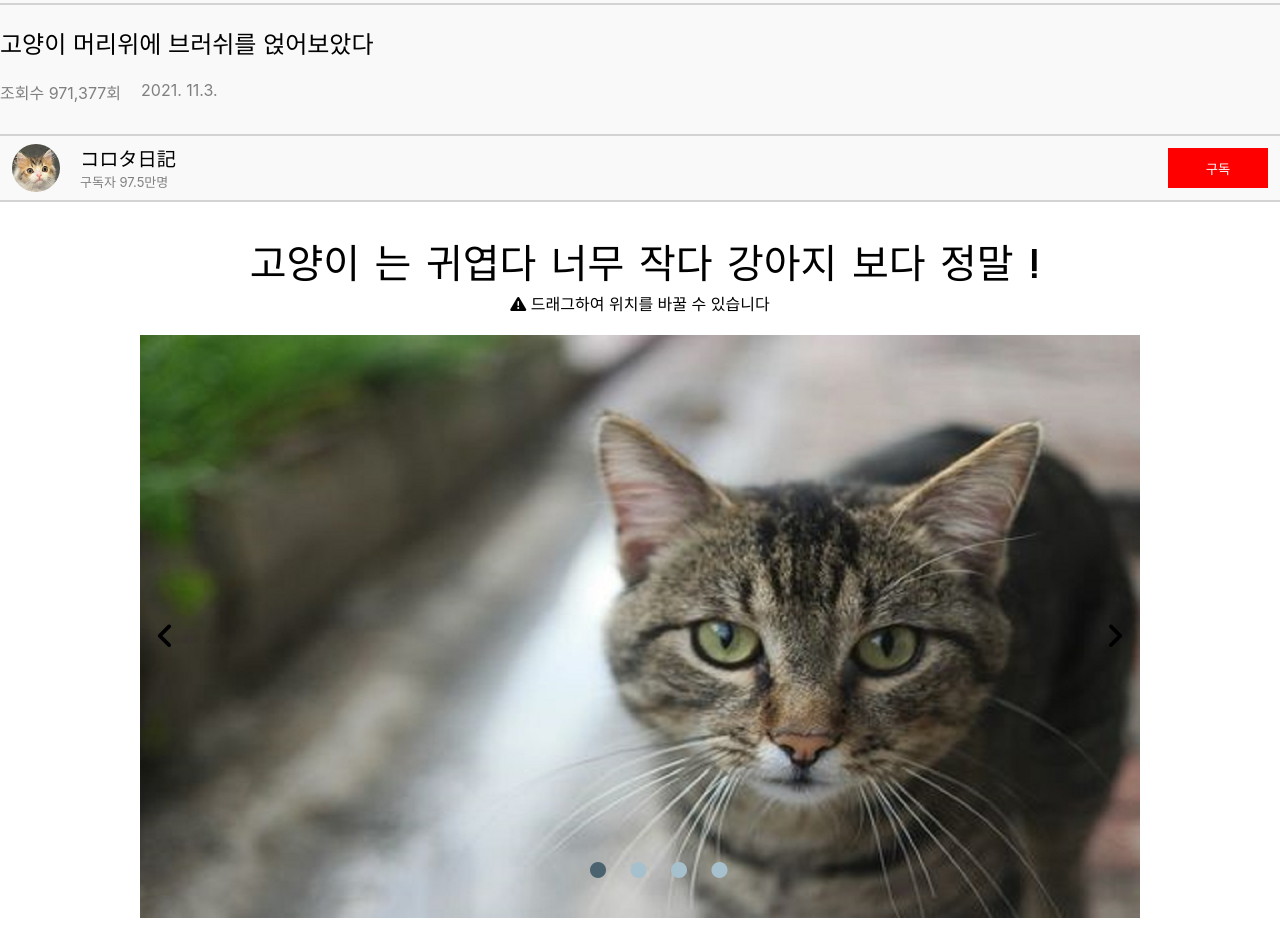
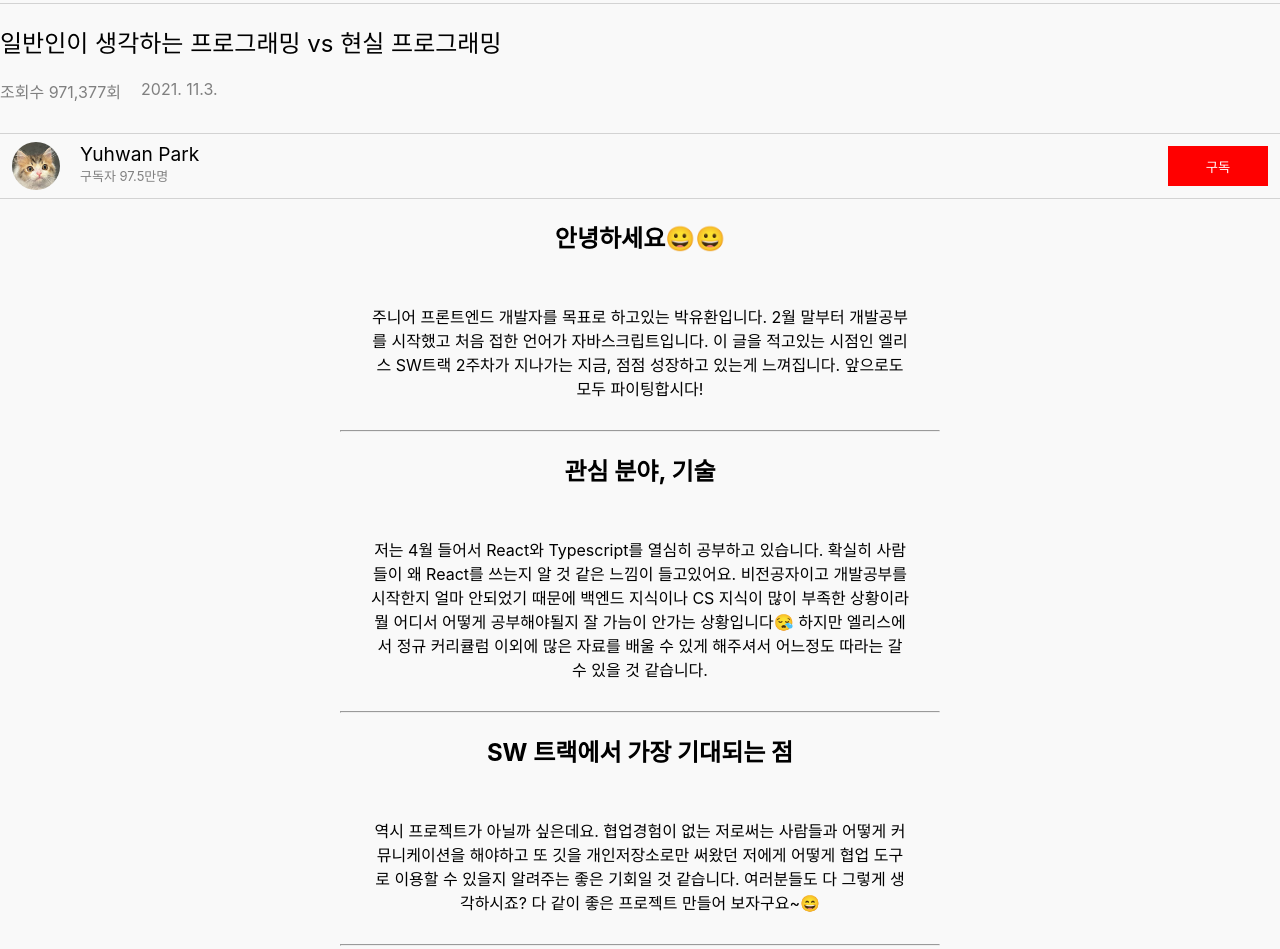
Before and after one commit to yuhwan-park/JS-basic, a website: page practice/index.html in a window 1280 px wide. Shown: the part 447-1396 px from the top of the page. Drawn offline with Linux system fonts and the light colour scheme.

Commit message:
update introduce

```diff
--- a/practice/app.css
+++ b/practice/app.css
@@ -101,17 +101,6 @@
   grid-column-start: 19;
   grid-column-end: 20;
 }
-
-.dropdown {
-  grid-column-start: 20;
-  grid-column-end: 21;
-}
-.dropdown div img {
-  width: 40px;
-  margin-top: 10px;
-  margin-left: 20px;
-}
-
 #video_container {
   display: flex;
   justify-content: center;
@@ -133,7 +122,7 @@
 .title {
   padding-top: 20px;
   margin-bottom: 20px;
-  border-top: 2px solid lightgray;
+  border-top: 1px solid lightgray;
   font-size: 24px;
   display: block;
 }
@@ -155,9 +144,9 @@
   display: flex;
   justify-content: space-between;
   align-items: center;
-  margin: 30px 0;
-  border-top: 2px solid lightgray;
-  border-bottom: 2px solid lightgray;
+  margin-top: 30px;
+  border-top: 1px solid lightgray;
+  border-bottom: 1px solid lightgray;
   padding: 8px 12px;
 }
 
@@ -299,73 +288,6 @@
 .offcanvas a:hover {
   background-color: #eeeeee;
 }
-
-.slide-Wrap {
-  position: relative;
-  margin: 20px auto;
-  overflow: hidden;
-  max-width: 1000px;
-}
-.slide-Wrap img {
-  vertical-align: middle;
-}
-.mySlide {
-  display: none;
-}
-.prev,
-.next {
-  cursor: pointer;
-  position: absolute;
-  top: 50%;
-  width: auto;
-  padding: 16px;
-  margin-top: -22px;
-  font-weight: bold;
-  font-size: 30px;
-}
-.next {
-  right: 0;
-}
-.dotWrapper {
-  position: absolute;
-  top: 90%;
-  left: 44%;
-}
-.dot {
-  cursor: pointer;
-  transition: color 0.6s ease;
-  color: #a7c0cd;
-  margin: 10px;
-}
-.active,
-.dot:hover {
-  color: #4b636e;
-}
-.fade {
-  animation-name: fade;
-  animation-duration: 1.5s;
-}
-@keyframes fade {
-  from {
-    opacity: 0.4;
-  }
-  to {
-    opacity: 1;
-  }
-}
-h3 {
-  text-align: center;
-  font-size: 60px;
-  font-family: 'Do Hyeon', sans-serif;
-}
-#drag-drop-container {
-  text-align: center;
-}
-#drag-drop-container div p span {
-  font-size: 40px;
-  font-family: 'Do Hyeon', sans-serif;
-  margin-left: 10px;
-}
 @media screen and (max-width: 800px) {
   .searchBtn {
     display: none;
@@ -374,3 +296,22 @@ h3 {
     display: none;
   }
 }
+
+.article_box {
+  background-color:#f9f9f9;
+  display: flex;
+  justify-content: center;
+  align-items: center;
+}
+article {
+  text-align: center;
+  width: 600px;
+  margin: 0 auto;
+  height: 1100px;
+}
+article h2 {
+  padding: 20px;
+}
+article p {
+  padding: 30px;
+}
--- a/practice/app.js
+++ b/practice/app.js
@@ -1,165 +1,89 @@
-const modalBtn = document.querySelector("#modal-btn");
-const modal = document.querySelector(".modal");
-const closeModal = document.querySelector(".close-btn");
-const offCanvas = document.getElementById("myOffcanvas");
-const offCanvasContainer = document.querySelector(".offcanvas-container");
-let slideIndex = 1;
-const slides = document.getElementsByClassName("mySlide");
-const dots = document.getElementsByClassName("dot");
-const $todoInput = document.querySelector('.todo-input')
-const $todoForm = document.querySelector('#todoform')
-const $todoContent = document.querySelector('.todo-content')
-const $todoList = document.querySelector('.todo-list')
+const modalBtn = document.querySelector('#modal-btn');
+const modal = document.querySelector('.modal');
+const closeModal = document.querySelector('.close-btn');
+const offCanvas = document.getElementById('myOffcanvas');
+const offCanvasContainer = document.querySelector('.offcanvas-container');
+const openSidemenu = document.querySelector('#openSideMenu');
+const closeSidemenu = document.querySelector('#closeSideMenu');
+const $todoInput = document.querySelector('.todo-input');
+const $todoForm = document.querySelector('#todoform');
+const $todoContent = document.querySelector('.todo-content');
+const $todoList = document.querySelector('.todo-list');
 let toDos = [];
 
 // 모달 기능
-modalBtn.addEventListener("click", () => {
-  modal.style.display = "block";
+modalBtn.addEventListener('click', () => {
+  modal.style.display = 'block';
 });
 
-closeModal.addEventListener("click", () => {
-  modal.style.display = "none";
+closeModal.addEventListener('click', () => {
+  modal.style.display = 'none';
 });
 
-modal.addEventListener("click", () => {
-  modal.style.display = "none";
+modal.addEventListener('click', () => {
+  modal.style.display = 'none';
 });
 
 // 오프캔버스 메뉴 기능
-offCanvasContainer.addEventListener("click", () => {
-  offCanvas.style.width = "0px";
-  offCanvasContainer.style.display = "none";
+offCanvasContainer.addEventListener('click', () => {
+  offCanvas.style.width = '0px';
+  offCanvasContainer.style.display = 'none';
 });
 
 function openOffcanvas() {
-  offCanvas.style.width = "300px";
-  offCanvas.style.animationDuration = '0.3s'
-  offCanvas.style.animationName = 'animateRight'
-  offCanvasContainer.style.display = "block";
+  offCanvas.style.width = '300px';
+  offCanvas.style.animationDuration = '0.3s';
+  offCanvas.style.animationName = 'animateRight';
+  offCanvasContainer.style.display = 'block';
 }
 function closeOffcanvas() {
-  offCanvas.style.animationName = 'animateLeft'
-  offCanvas.style.animationDuration = '0.3s'
-  offCanvasContainer.style.display = "none";
+  offCanvas.style.animationName = 'animateLeft';
+  offCanvas.style.animationDuration = '0.3s';
+  offCanvasContainer.style.display = 'none';
 }
-
-// 사이트 하단 슬라이드 기능
-function showSlides(n) {
-  if (n > slides.length) {
-    slideIndex = 1;
-  }
-  if (n < 1) {
-    slideIndex = slides.length;
-  }
-  for (let i = 0; i < slides.length; i++) {
-    slides[i].style.display = "none";
-  }
-  for (let i = 0; i < dots.length; i++) {
-    dots[i].classList.remove("active");
-  }
-  slides[slideIndex - 1].style.display = "block";
-  dots[slideIndex - 1].classList.add("active");
-}
-function plusSlides(n) {
-  showSlides((slideIndex += n));
-}
-showSlides(slideIndex);
-
-function currentSlide(n) {
-  showSlides((slideIndex = n));
-}
-
-// 드래그 앤 드랍 기능
-function handleDrag(item) {
-  const selectedItem = item.target;
-  const list = selectedItem.parentNode;
-  const x = item.clientX;
-  const y = item.clientY;
-  selectedItem.classList.add("drag-sort-active");
-  let swapItem =
-    document.elementFromPoint(x, y) === null
-      ? selectedItem
-      : document.elementFromPoint(x, y);
-
-  if (list === swapItem.parentNode) {
-    swapItem =
-      swapItem !== selectedItem.nextSibling ? swapItem : swapItem.nextSibling;
-    list.insertBefore(selectedItem, swapItem);
-  }
-}
-
-function handleDrop(item) {
-  item.target.classList.remove("drag-sort-active");
-}
-function enableDragItem(item) {
-  const event = item;
-  event.setAttribute("draggable", true);
-  event.ondrag = handleDrag;
-  event.ondragend = handleDrop;
-}
-
-function enableDragList(list) {
-  Array.prototype.map.call(list.children, (item) => {
-    enableDragItem(item);
-  });
-}
-function enableDragSort(listClass) {
-  const sortableLists = document.getElementsByClassName(listClass);
-  Array.prototype.map.call(sortableLists, (list) => {
-    // Array.prototype.map.call -> DOM에서 Array가 아닌 노드리스트를 가져오기때문에 map을 이용하기 위해 map.call을 사용
-    // https://stackoverflow.com/questions/20153455/why-array-prototype-map-call-instead-of-array-map-call
-    enableDragList(list);
-  });
-}
-
-(() => {
-  enableDragSort("drag-sort-enable");
-})();
-
+openSidemenu.addEventListener('click', openOffcanvas);
+closeSidemenu.addEventListener('cllck', closeOffcanvas);
 // 투두리스트 기능
 function toDoData() {
-  localStorage.setItem("todo", JSON.stringify(toDos));
+  localStorage.setItem('todo', JSON.stringify(toDos));
 }
 function deleteTodo(event) {
   const li = event.target.parentElement;
-  toDos = toDos.filter((item) => item.id !== parseInt(li.id, 10));
+  toDos = toDos.filter(item => item.id !== parseInt(li.id, 10));
   toDoData();
   li.remove();
 }
 function paintTodo(Todo) {
-  const li = document.createElement("li");
+  const li = document.createElement('li');
   li.id = Todo.id;
-  const span = document.createElement("span");
+  const span = document.createElement('span');
   span.innerHTML = Todo.text;
-  const button = document.createElement("button");
+  const button = document.createElement('button');
   li.appendChild(span);
   li.appendChild(button);
-  button.textContent = '삭제'
-  button.addEventListener("click", deleteTodo);
+  button.textContent = '삭제';
+  button.addEventListener('click', deleteTodo);
   $todoList.appendChild(li);
 }
-
-$todoForm.addEventListener("submit", (event) => {
+$todoForm.addEventListener('submit', event => {
   event.preventDefault();
   const newTodo = $todoInput.value;
-    $todoInput.value = "";
+  $todoInput.value = '';
   const newTodoObj = { id: Date.now(), text: newTodo };
   toDos.push(newTodoObj);
   paintTodo(newTodoObj);
   toDoData();
 });
-const savedtoDos = localStorage.getItem("todo");
-
+const savedtoDos = localStorage.getItem('todo');
 if (savedtoDos) {
   const parsetoDo = JSON.parse(savedtoDos);
   toDos = parsetoDo;
   parsetoDo.forEach(paintTodo);
 }
-
-window.onclick = (e) => {
-  if (e.target.className === 'todo-input' || e.target.textContent === '삭제'){
-    $todoContent.style.display = 'block'
+window.onclick = e => {
+  if (e.target.className === 'todo-input' || e.target.textContent === '삭제') {
+    $todoContent.style.display = 'block';
   } else {
-    $todoContent.style.display = 'none'
+    $todoContent.style.display = 'none';
   }
-}
+};
--- a/practice/index.html
+++ b/practice/index.html
@@ -6,15 +6,16 @@
     <meta name="viewport" content="width=device-width, initial-scale=1.0">
     <link rel="stylesheet" href="app.css">
     <script src="https://kit.fontawesome.com/b85839e547.js" crossorigin="anonymous"></script>
-    <title>흐에</title>
+    <title>자기소개</title>
 </head>
 
 <body>
+    <div class="wrapper">
         <div id="header_container">
-        <i class="fa-solid fa-bars" id="openSideMenu" onclick="openOffcanvas()"></i>
+            <i class="fa-solid fa-bars" id="openSideMenu"></i>
             <div class="offcanvas-container">
                 <div class="offcanvas" id="myOffcanvas">
-                <i class="fa-solid fa-bars" id="closeSideMenu" onclick="closeOffcanvas()"></i>
+                    <i class="fa-solid fa-bars" id="closeSideMenu"></i>
                     <div class="logo">
                         <i class="fa-brands fa-youtube"></i><span draggable="true">Youtube</span>
                     </div>
@@ -29,7 +30,7 @@
             </div>
             <div class="todo-container">
                 <form id="todoform">
-                <input type="text" required placeholder="검색창 아니고 투두리스트임" class="todo-input">
+                    <input type="text" required placeholder="검색창 아니고 투두리스트" class="todo-input">
                 </form>
                 <div class="todo-content">
                     <ul class="todo-list">
@@ -40,21 +41,18 @@
             <div class="modal">
                 <div class="modal-content">
                     <span class="close-btn"><i class="fa-solid fa-xmark"></i></span>
-                <p>고양이 좋아</p>
+                    <p>잘 부탁 드립니다.</p>
                 </div>
             </div>
             <button id="modal-btn">Click me!</button>
-        <div class="dropdown">
-            <div><img src="./image/person-circle.svg" alt=""></div>
-        </div>
         </div>
         <div id="video_container">
-        <iframe id="video" src="https://www.youtube.com/embed/d-hwZCHqxjo" title="YouTube video player" frameborder="0"
-            allowfullscreen></iframe>
+            <iframe id="video" src="https://www.youtube.com/embed/cXB8rCW7lto" title="YouTube video player"
+                frameborder="0" allowfullscreen></iframe>
         </div>
         <div class="info">
             <div class="info-row">
-            <div class="title">고양이 머리위에 브러쉬를 얹어보았다</div>
+                <div class="title">일반인이 생각하는 프로그래밍 vs 현실 프로그래밍</div>
                 <div class="viewAndDate">
                     <div class="information">조회수 971,377회</div>
                     <div class="date">2021. 11.3.</div>
@@ -64,53 +62,51 @@
                 <div class="metaData">
                     <img src="./image/unnamed.jpg" alt="monsterRat">
                     <div class="youtubeTitle">
-                    <div class="name">コロタ日記</div>
+                        <div class="name">Yuhwan Park</div>
                         <div class="subname">구독자 97.5만명</div>
                     </div>
                 </div>
                 <button class="subscribe">구독</button>
             </div>
         </div>
-    <div id="drag-drop-container">
-        <div class="drag-sort-enable">
-            <p class="drag-sort-enable">
-                <span> 고양이</span>
-                <span> 는</span>
-                <span> 귀엽다</span>
-                <span> 너무</span>
-                <span> 작다</span>
-                <span> 강아지</span>
-                <span> 보다</span>
-                <span> 정말</span>
-                <span> !</span>
+        <div class="article_box">
+            <article>
+                <h2>안녕하세요😀😀</h2>
+                <p>
+                    주니어 프론트엔드 개발자를 목표로 하고있는 박유환입니다.
+                    2월 말부터 개발공부를 시작했고 처음 접한 언어가 자바스크립트입니다.
+                    이 글을 적고있는 시점인 엘리스 SW트랙 2주차가 지나가는 지금,
+                    점점 성장하고 있는게 느껴집니다. 앞으로도 모두 파이팅합시다!
                 </p>
-            <p><i class="fa fa-exclamation-triangle" aria-hidden="true"></i> 드래그하여 위치를 바꿀 수 있습니다
+                <hr>
+                <h2>관심 분야, 기술</h2>
+                <p>
+                    저는 4월 들어서 React와 Typescript를 열심히 공부하고 있습니다.
+                    확실히 사람들이 왜 React를 쓰는지 알 것 같은 느낌이 들고있어요.
+                    비전공자이고 개발공부를 시작한지 얼마 안되었기 때문에 백엔드 지식이나
+                    CS 지식이 많이 부족한 상황이라 뭘 어디서 어떻게 공부해야될지 잘 가늠이 안가는 상황입니다😪
+                    하지만 엘리스에서 정규 커리큘럼 이외에 많은 자료를 배울 수 있게 해주셔서
+                    어느정도 따라는 갈 수 있을 것 같습니다.
                 </p>
-        </div>
-    </div>
-    <div class="slide-Wrap">
-        <div class="carousel">
-            <div class="mySlide fade">
-                <img src="./image/1.png" alt="IMAGE" style="width: 100%;">
-            </div>
-            <div class="mySlide fade">
-                <img src="./image/2.jpg" alt="IMAGE" style="width: 100%;">
-            </div>
-            <div class="mySlide fade">
-                <img src="./image/3.jpg" alt="IMAGE" style="width: 100%;">
-            </div>
-            <div class="mySlide fade">
-                <img src="./image/4.jpg" alt="IMAGE" style="width: 100%;">
-            </div>
-            <!-- prev, next button -->
-            <i class="fa-solid fa-angle-left prev" onclick="plusSlides(-1)"></i>
-            <i class="fa-solid fa-angle-right next" onclick="plusSlides(1)"></i>
-            <div class="dotWrapper">
-                <span class="dot" onclick="currentSlide(1)"><i class="fa-solid fa-circle"></i></span>
-                <span class="dot" onclick="currentSlide(2)"><i class="fa-solid fa-circle"></i></span>
-                <span class="dot" onclick="currentSlide(3)"><i class="fa-solid fa-circle"></i></span>
-                <span class="dot" onclick="currentSlide(4)"><i class="fa-solid fa-circle"></i></span>
-            </div>
+                <hr>
+                <h2>SW 트랙에서 가장 기대되는 점</h2>
+                <p>역시 프로젝트가 아닐까 싶은데요. 협업경험이 없는 저로써는 사람들과 어떻게
+                    커뮤니케이션을 해야하고 또 깃을 개인저장소로만 써왔던 저에게 어떻게 협업 도구
+                    로 이용할 수 있을지 알려주는 좋은 기회일 것 같습니다. 여러분들도 다 그렇게 생각하시죠?
+                    다 같이 좋은 프로젝트 만들어 보자구요~😄
+                </p>
+                <hr>
+                <h2>취미🐾</h2>
+                <p>
+                    전 뭐 하나에 갑자기 꽂히는 성격이라서 취미가 확확 바뀌는 성격이에요.
+                    예를 들면 당구에 대해 하나도 모르는데 친구 따라가서 해봤더니 의외로 재밌어서 몇 달동안 당구에 미쳤던 시절도 있고,
+                    그 밖에도 헬스,싸이클링,체스,장기,애니메이션 등등 다양한 취미가 있어요.
+                    <br /><br /> 그렇지만 이젠 개발을 취미로 삼기위해서 정말 재미를 붙이려고 노력을 하고 있답니다.
+                    전 재미가 있으면 열심히 하는 스타일인 것 같아요. 개발자는 항상 공부해야 한다는 말은 모두
+                    다 듣고 진입하셨을건데, 정작 열심히 해서 공부했더니 출근하면 타자치는게 두렵고 재미없게 된다면 그거야말로
+                    답이 없는 것 같아서요. 우리 함께 초반부터 개발에 흥미를 붙여나갑시다~ 파이팅!
+                </p>
+            </article>
         </div>
     </div>
     <script src="app.js"></script>
```
Lines whose indentation alone changed are shown as unchanged.
